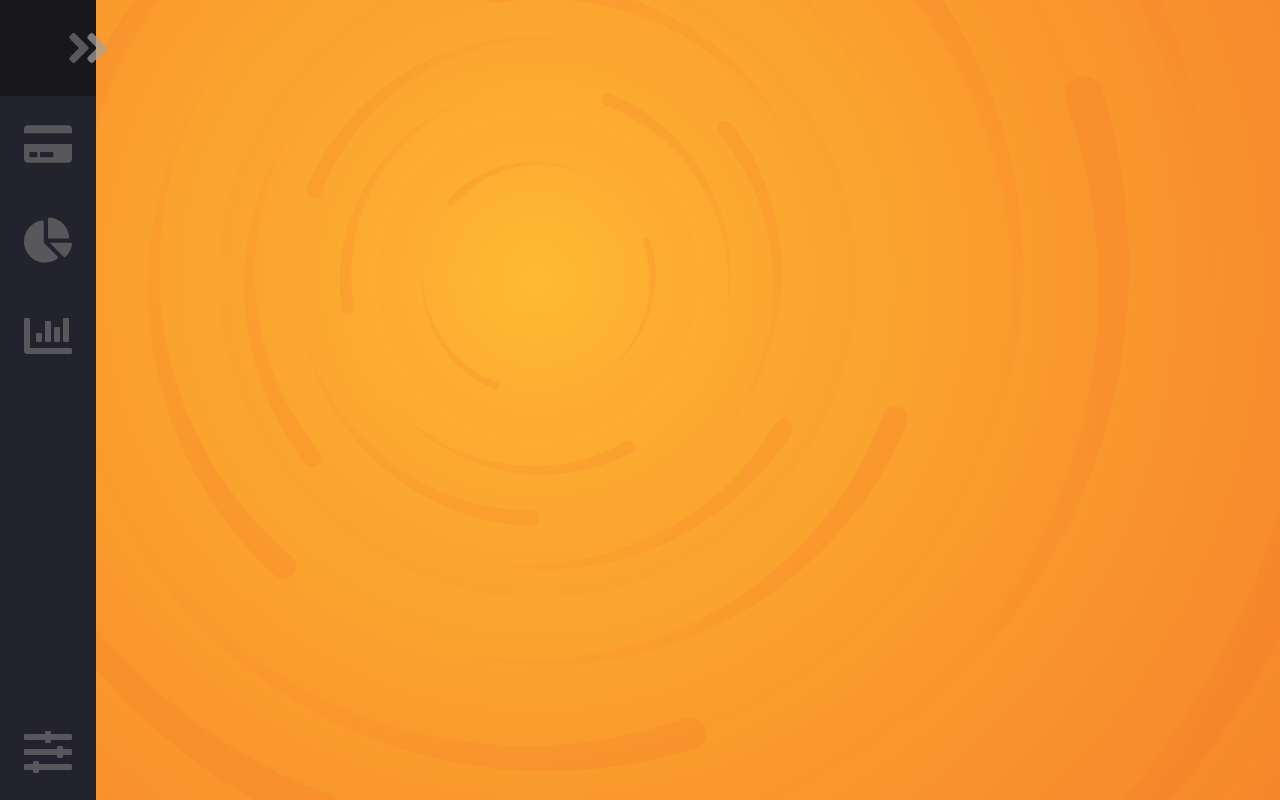
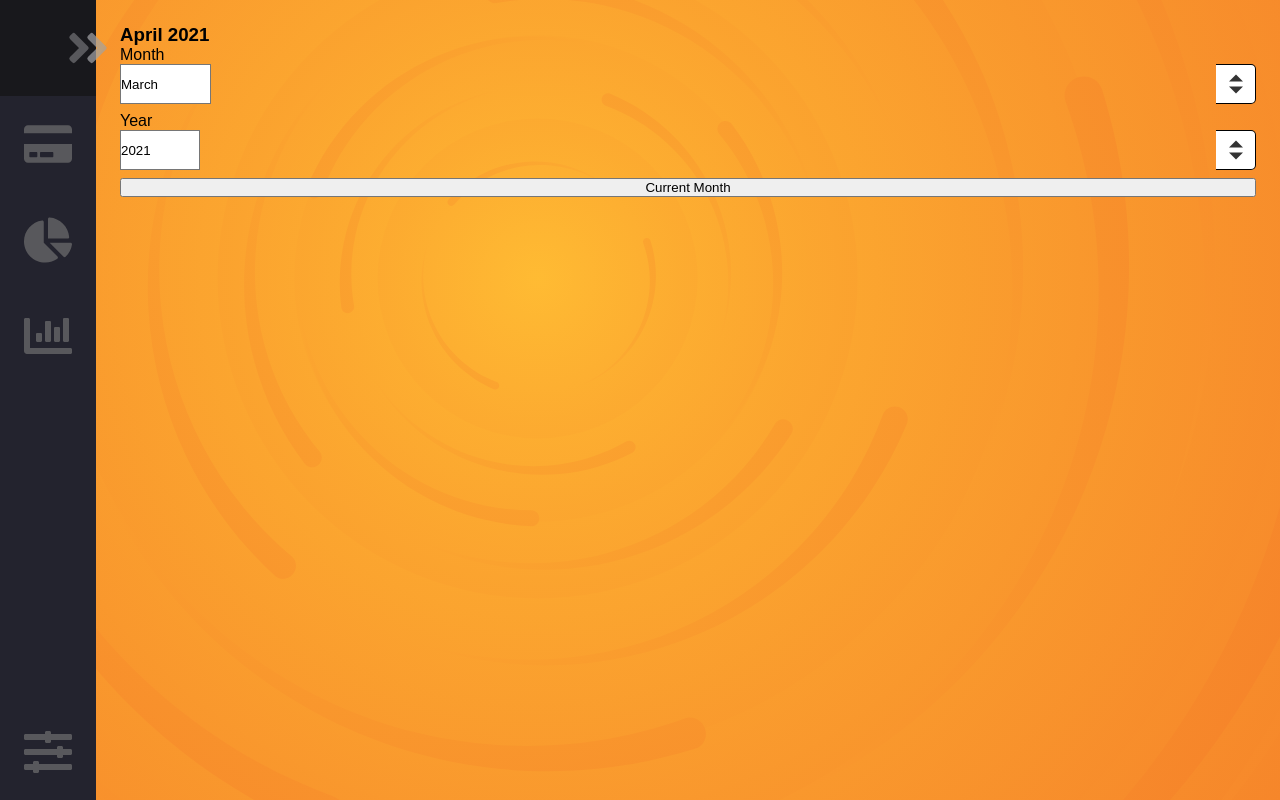
Before and after one commit to oscarleonnogales/travel-budget, a React (Create React App) app in the folder client/: page /month-breakdown in a window 1280 px wide. Built offline with nearby package versions, Linux system fonts and the light colour scheme; no server answers.

Commit message:
Setting selected purchases in monthly breakdown page

```diff
--- a/client/src/pages/MonthlyPage/MonthlyPage.js
+++ b/client/src/pages/MonthlyPage/MonthlyPage.js
@@ -1,15 +1,105 @@
 import './MonthlyPage.css';
 
-import React from 'react';
+import React, { useState, useEffect } from 'react';
+import dayjs from 'dayjs';
 import Navbar from '../components/Navbar/Navbar';
-// import { useSelector } from 'react-redux';
-// const allPurchases = useSelector((state) => state.allPurchases);
+import { useSelector } from 'react-redux';
 
 export default function MonthlyPage() {
+	const allPurchases = useSelector((state) => state.purchases);
+	const [selectedPurchases, setSelectedPurchases] = useState(allPurchases);
+	const [searchParameters, setSearchParameters] = useState({
+		year: new Date().getFullYear(),
+		month: new Date().getMonth(),
+	});
+
+	useEffect(() => {
+		setSelectedPurchases(
+			allPurchases.filter(
+				(p) => dayjs(p.date).format('M-YYYY') === `${searchParameters.month + 1}-${searchParameters.year}`
+			)
+		);
+	}, [allPurchases, searchParameters]);
+
+	async function handleChange(e) {
+		setSearchParameters({ ...searchParameters, [e.target.name]: parseInt(e.target.value) });
+	}
+
+	function resetDate() {
+		setSearchParameters({
+			year: new Date().getFullYear(),
+			month: new Date().getMonth(),
+		});
+	}
+
 	return (
 		<>
 			<Navbar></Navbar>
-			<main className="main-page-content"></main>
+			<main className="main-page-content">
+				<div className="month-form-container">
+					<h3 className="month-title">April 2021</h3>
+					<div className="transaction-form-group">
+						<div className="form-group">
+							<label htmlFor="month" className="transaction-form-label">
+								Month
+							</label>
+							<div className="custom-select">
+								<select
+									htmlFor="month"
+									name="month"
+									required
+									className="form-select"
+									onChange={(e) => handleChange(e)}
+									value={searchParameters.month}
+								>
+									<option value="unselected" disabled>
+										Select a month
+									</option>
+									<option value="0">January</option>
+									<option value="1">February</option>
+									<option value="2">March</option>
+									<option value="3">April</option>
+									<option value="4">May</option>
+									<option value="5">June</option>
+									<option value="6">July</option>
+									<option value="7">August</option>
+									<option value="8">September</option>
+									<option value="9">October</option>
+									<option value="10">November</option>
+									<option value="11">December</option>
+								</select>
+								<span className="custom-arrow"></span>
+							</div>
+						</div>
+						<div className="form-group">
+							<label htmlFor="year" className="form-label">
+								Year
+							</label>
+							<div className="custom-select">
+								<select
+									htmlFor="year"
+									name="year"
+									required
+									className="form-select"
+									onChange={(e) => handleChange(e)}
+									value={searchParameters.year}
+								>
+									<option value="unselected" disabled>
+										Select a year
+									</option>
+									<option value="2021">2021</option>
+									<option value="2020">2020</option>
+									<option value="2019">2019</option>
+									<option value="2018">2018</option>
+									<option value="2017">2017</option>
+								</select>
+								<span className="custom-arrow"></span>
+							</div>
+						</div>
+						<button onClick={() => resetDate()}>Current Month</button>
+					</div>
+				</div>
+			</main>
 		</>
 	);
 }
--- a/client/src/pages/components/PurchaseForm/PurchaseForm.js
+++ b/client/src/pages/components/PurchaseForm/PurchaseForm.js
@@ -9,7 +9,7 @@ export default function PurchaseForm() {
 	const [currentData, setCurrentData] = useState({
 		date: '',
 		description: '',
-		category: '',
+		category: 'other',
 		amount: '',
 		currency: '',
 	});
```
Also changed, not shown: 1 other file (tests, documents, lock files or other folders).
